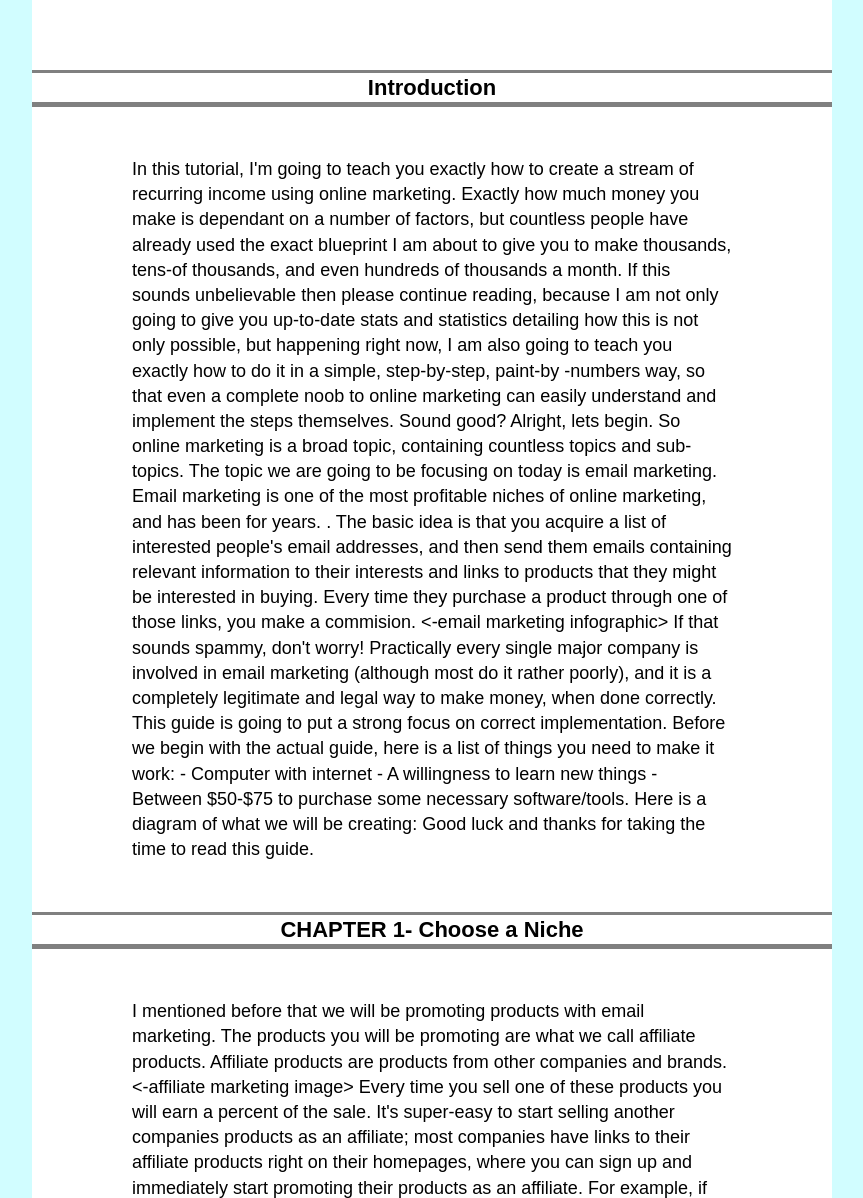
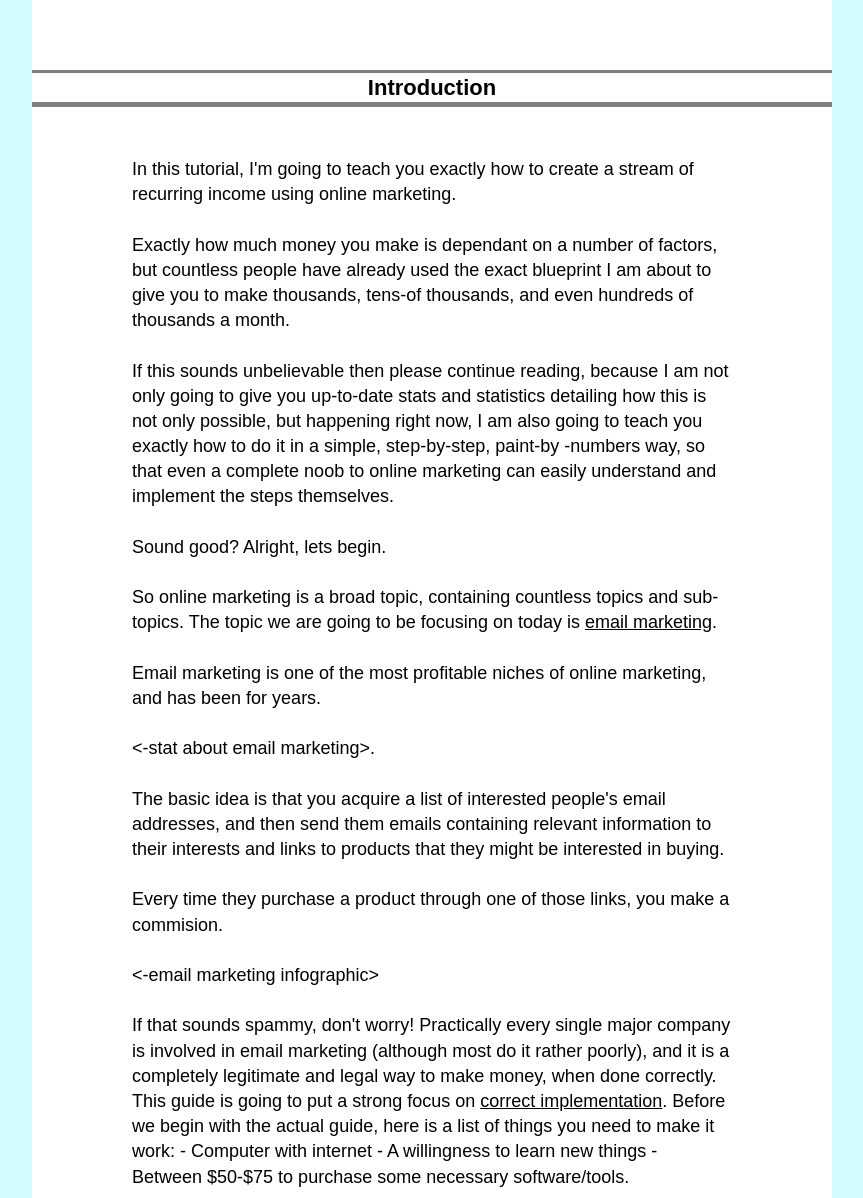
Before and after one commit to lavell119/hustle-site-ebook, a plain HTML site: page index.html in a window 1280 px wide. Shown: the top 1198 px of the page, without its empty margins (208-1071 px from the left). Drawn offline with Linux system fonts and the light colour scheme.

Commit message:
started adding line breaks

```diff
--- a/index.html
+++ b/index.html
@@ -13,24 +13,55 @@
         <div class="chapter-seperator">Introduction</div>
 
         <div class="text">
-            In this tutorial, I'm going to teach you exactly how to create a stream of recurring income using online marketing. Exactly how much money you make is dependant on a number of factors, but countless people have already used the exact blueprint I am about to give you to make thousands, tens-of thousands, and even hundreds of thousands a month. If this sounds unbelievable then please continue reading, because I am not only going to give you up-to-date stats and statistics detailing how this is not only possible, but happening right now, I am also going to teach you exactly how to do it in a simple, step-by-step, paint-by -numbers way, so that even a complete noob to online marketing can easily understand and implement the steps  themselves. Sound good? Alright, lets begin.
-So online marketing is a broad topic, containing countless topics and sub-topics. The topic we are going to be focusing on today is email marketing. Email marketing is one of the most profitable niches of online marketing, and has been for years. <stat about email marketing>. The basic idea is that you acquire a list of interested people's email addresses, and then send them emails containing relevant information to their interests and links to products that they might be interested in buying. Every time they purchase a product through one of those links, you make a commision.
+            In this tutorial, I'm going to teach you exactly how to create a stream of recurring income using online marketing.
+            <br>
+            <br>
+            Exactly how much money you make is dependant on a number of factors, but countless people have already used the exact blueprint I am about to give you to make thousands, tens-of thousands, and even hundreds of thousands a month.
+            <br>
+            <br>
+            If this sounds unbelievable then please continue reading, because I am not only going to give you up-to-date stats and statistics detailing how this is not only possible, but happening right now, I am also going to teach you exactly how to do it in a simple, step-by-step, paint-by -numbers way, so that even a complete noob to online marketing can easily understand and implement the steps  themselves.
+            <br>
+            <br>
+            Sound good? Alright, lets begin.
+            <br>
+            <br>
+            So online marketing is a broad topic, containing countless topics and sub-topics. The topic we are going to be focusing on today is <u>email marketing</u>.
+            <br>
+            <br>
+            Email marketing is one of the most profitable niches of online marketing, and has been for years.
+            <br>
+            <br>
+            <-stat about email marketing>.
+            <br>
+            <br>
+            The basic idea is that you acquire a list of interested people's email addresses, and then send them emails containing relevant information to their interests and links to products that they might be interested in buying.
+            <br>
+            <br>
+            Every time they purchase a product through one of those links, you make a commision.
+            <br>
+            <br>
             <-email marketing infographic>
-If that sounds spammy, don't worry! Practically every single major company is involved in email marketing (although most do it rather poorly), and it is a completely legitimate and legal way to make money, when done correctly. This guide is going to put a strong focus on correct implementation.
+            <br>
+            <br>
+            If that sounds spammy, don't worry! Practically every single major company is involved in email marketing (although most do it rather poorly), and it is a completely legitimate and legal way to make money, when done correctly. This guide is going to put a strong focus on <u>correct implementation</u>.
 
             Before we begin with the actual guide, here is a list of things you need to make it work:
             - Computer with internet
             - A willingness to learn new things
             - Between $50-$75 to purchase some necessary software/tools.
-
+            <br>
+            <br>
             Here is a diagram of what we will be creating:
+            <br>
+            <br>
             <diagram>
             Good luck and thanks for taking the time to read this guide.
+
 
             </div>
 
 
-    <div class="chapter-seperator">CHAPTER 1- Choose a Niche</div>
+    <div class="chapter-seperator">CHAPTER 1 - Choose a niche</div>
     <div class="text">
 I mentioned before that we will be promoting products with email marketing. The products you will be promoting are what we call affiliate products. Affiliate products are products from other companies and brands.
 <-affiliate marketing image>
@@ -49,7 +80,7 @@ For this guide, we'll be using the astrology niche, just as an example. How long
 <-notepad-image>
     </div>
 
-    <div class="chapter-seperator">CHAPTER 2 - Choose A Product</div>
+    <div class="chapter-seperator">CHAPTER 2 - Choose a product</div>
     <div class="text">
 
 Now that you have your niche, it's time to choose the products you will be promoting. This step is very easy. All you need to do is go to google and type in your niche name followed by "affiliate programs":
```
Lines whose indentation alone changed are shown as unchanged.
